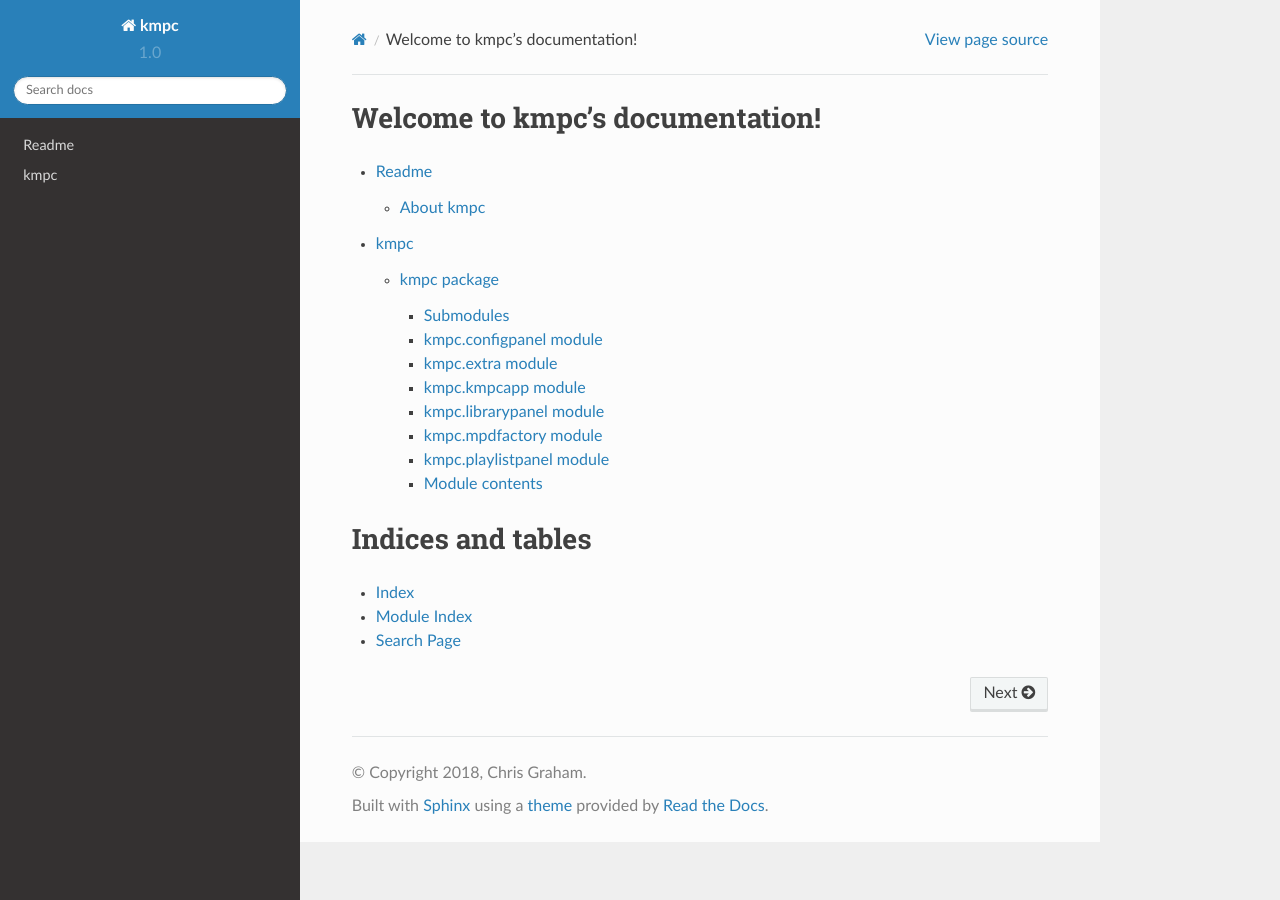
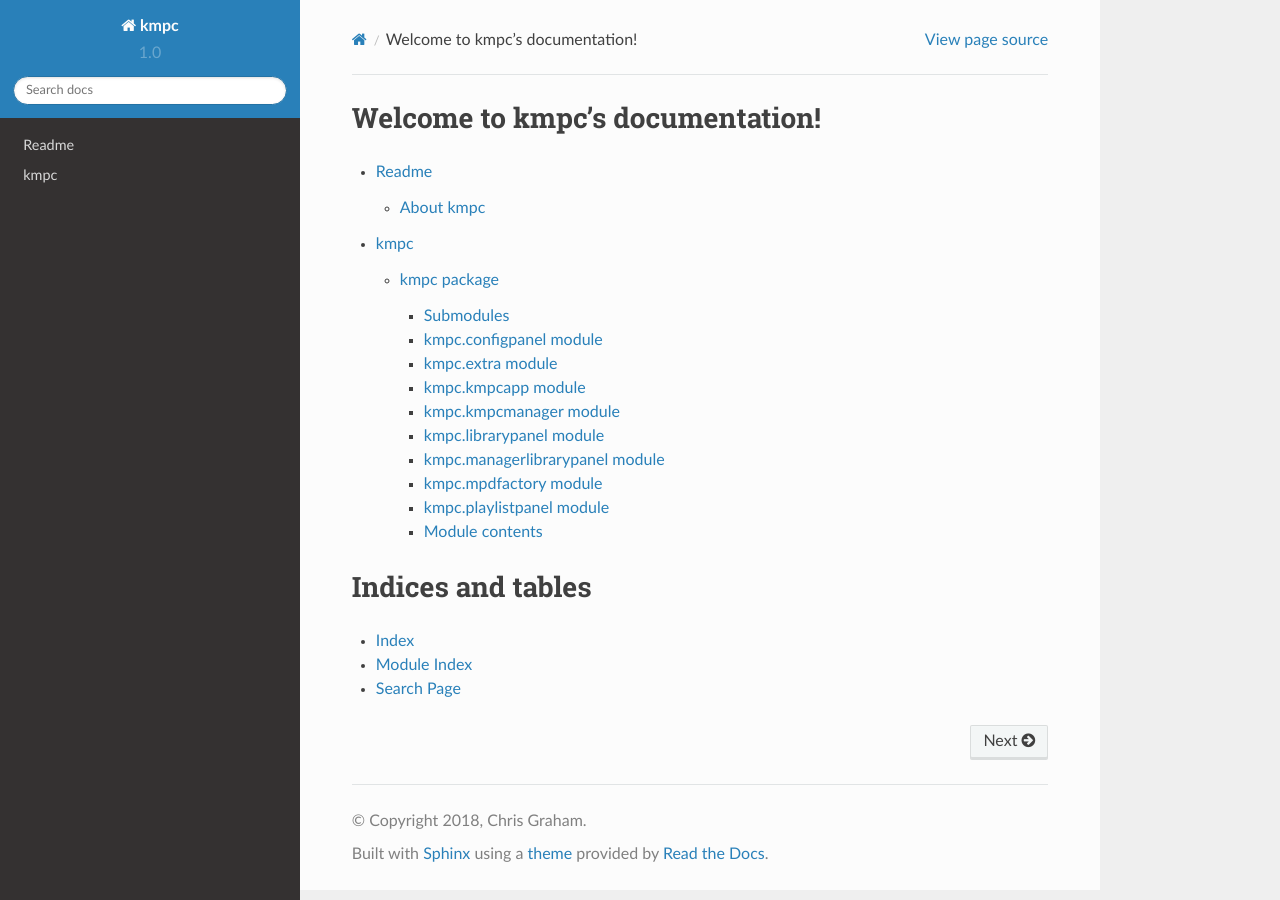
Before and after one commit to eratosthene/kmpc, a Sphinx documentation site: the page built from docs/index.rst, in a window 1280 px wide. Built offline with Sphinx 7.4.7 and the Read the Docs theme 2.0.0, drawn with Linux system fonts in a browser that asks for light colours.

Commit message:
updating docs for kmpcmanager

```diff
--- a/docs/kmpc.rst
+++ b/docs/kmpc.rst
@@ -28,10 +28,26 @@ kmpc\.kmpcapp module
     :undoc-members:
     :show-inheritance:
 
+kmpc\.kmpcmanager module
+------------------------
+
+.. automodule:: kmpc.kmpcmanager
+    :members:
+    :undoc-members:
+    :show-inheritance:
+
 kmpc\.librarypanel module
 -------------------------
 
 .. automodule:: kmpc.librarypanel
+    :members:
+    :undoc-members:
+    :show-inheritance:
+
+kmpc\.managerlibrarypanel module
+--------------------------------
+
+.. automodule:: kmpc.managerlibrarypanel
     :members:
     :undoc-members:
     :show-inheritance:
```
